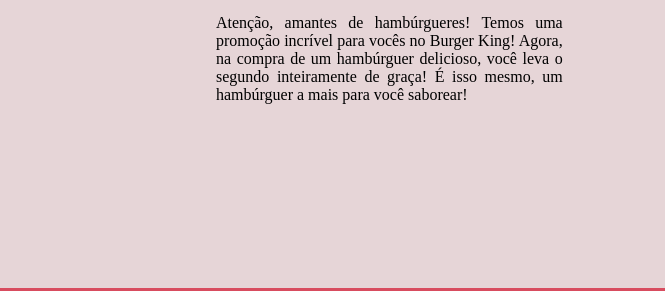
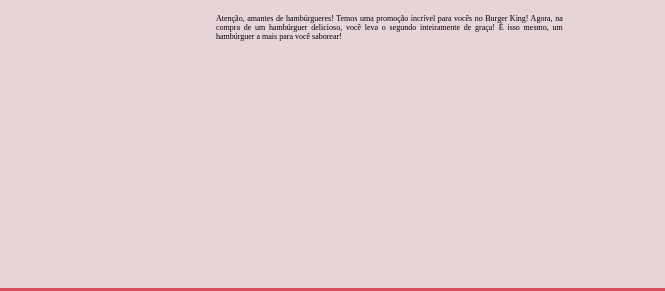
Before and after one commit to renancmanera/bk, a plain HTML site: page index.html in a window 1280 px wide. Shown: the part 823-1114 px from the top of the page, 0-665 px from the left. Drawn offline with Linux system fonts and the light colour scheme.

Commit message:
Update style.css

```diff
--- a/style.css
+++ b/style.css
@@ -97,7 +97,7 @@ main {
     text-align: justify;
     text-decoration: none;
     margin-top: 2vh;
-    font-size: 2vh;
+    font-size: 1vh;
 }
 
 .graça {
```
